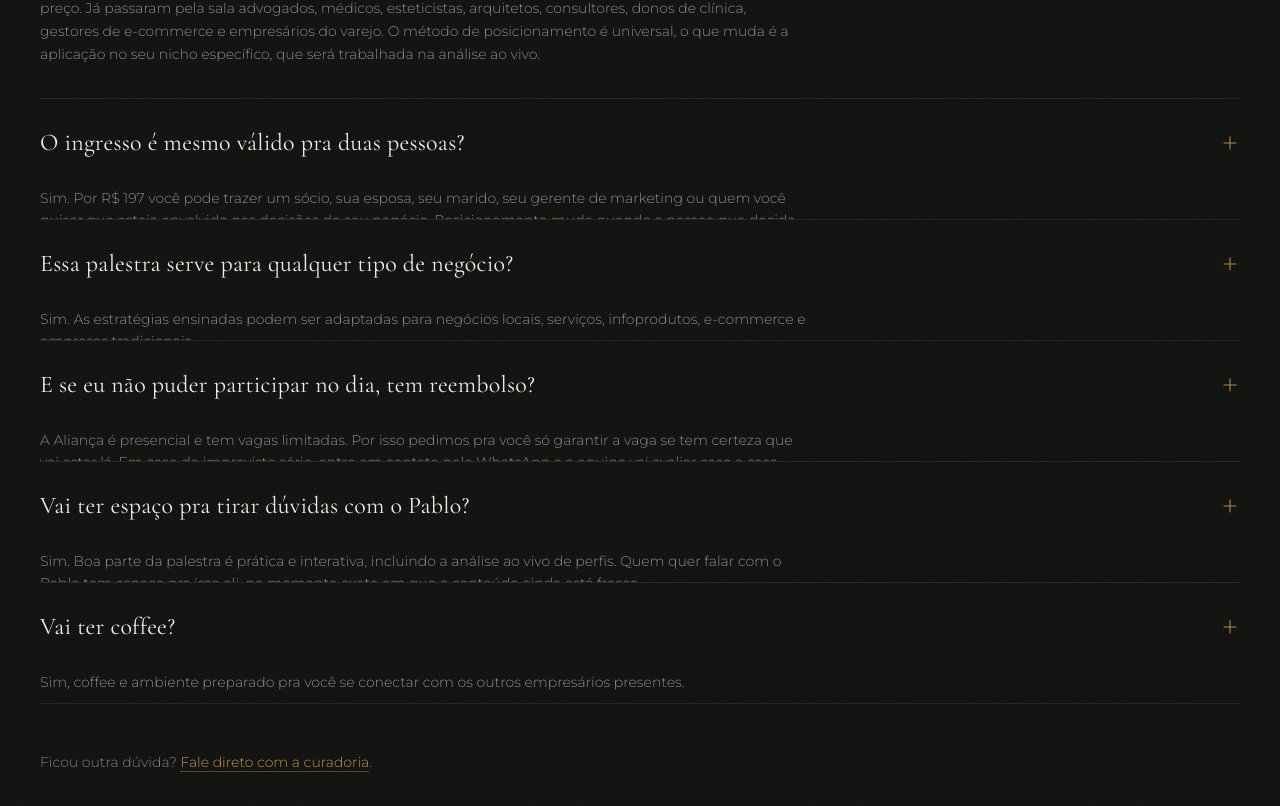
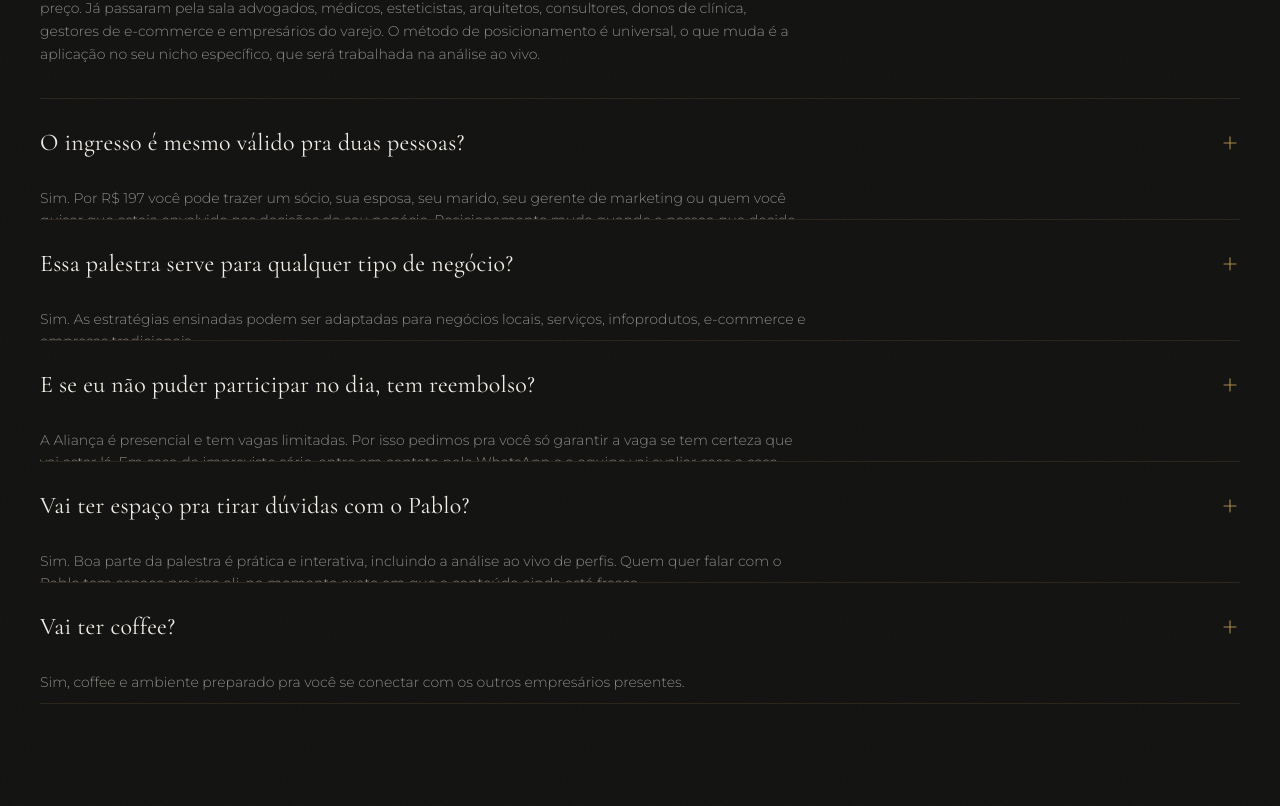
Before and after one commit to Hygorlc/alianca-empreendedora-8813, a React (Vite) app in the folder packages/web/: page / in a window 1280 px wide. Shown: the part 9213-10019 px from the top of the page. Built offline with nearby package versions, Linux system fonts and the light colour scheme.

Commit message:
Remove FAQ contact prompt

```diff
--- a/packages/web/src/web/components/sections/faq.tsx
+++ b/packages/web/src/web/components/sections/faq.tsx
@@ -1,6 +1,5 @@
 import { useState } from "react";
 import { Plus, Minus } from "lucide-react";
-import { whatsappLink } from "../../lib/event";
 import { Eyebrow, Section, SectionTitle } from "../section";
 import { Reveal } from "../reveal";
 
@@ -71,21 +70,6 @@ export function Faq() {
           );
         })}
       </div>
-
-      <Reveal delay={200}>
-        <p className="mt-12 text-sm text-offwhite/50">
-          Ficou outra dúvida?{" "}
-          <a
-            href={whatsappLink}
-            target="_blank"
-            rel="noopener noreferrer"
-            className="border-b border-gold/40 text-gold hover:border-gold"
-          >
-            Fale direto com a curadoria
-          </a>
-          .
-        </p>
-      </Reveal>
     </Section>
   );
 }
```
